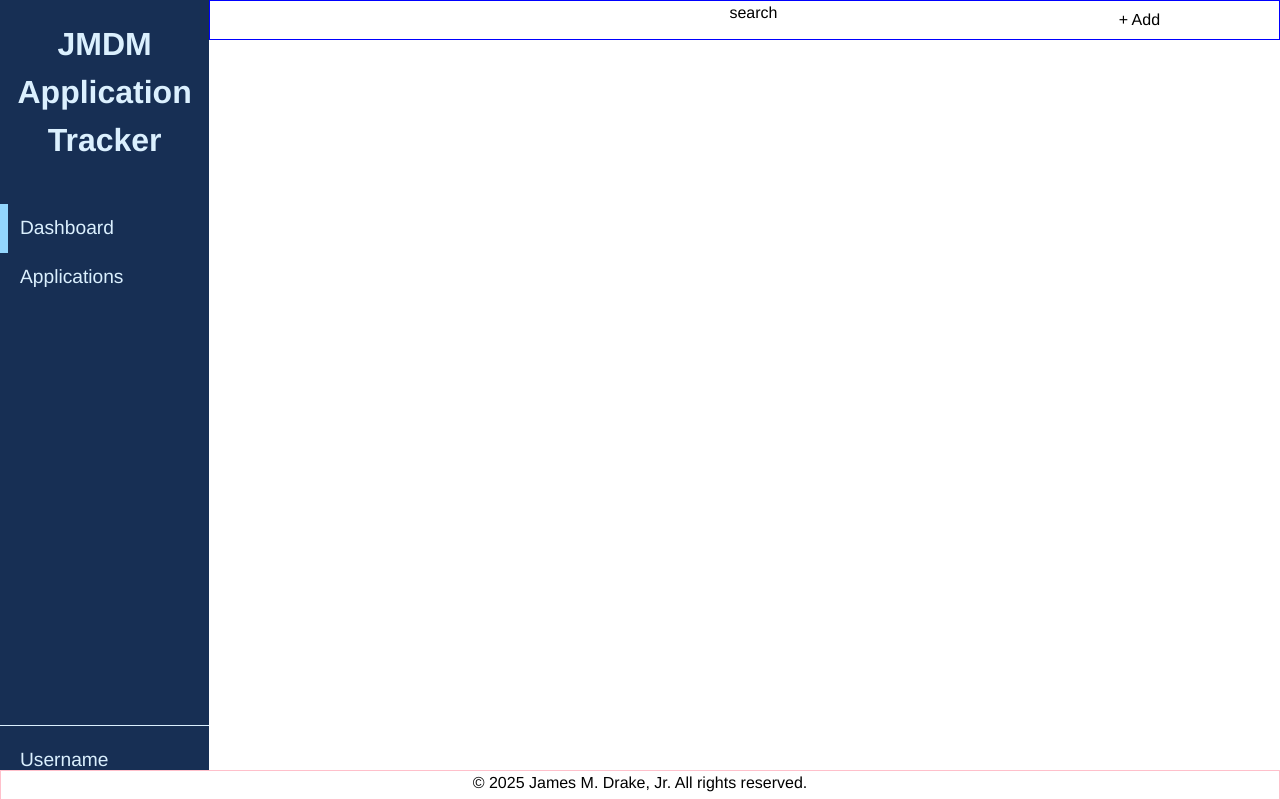
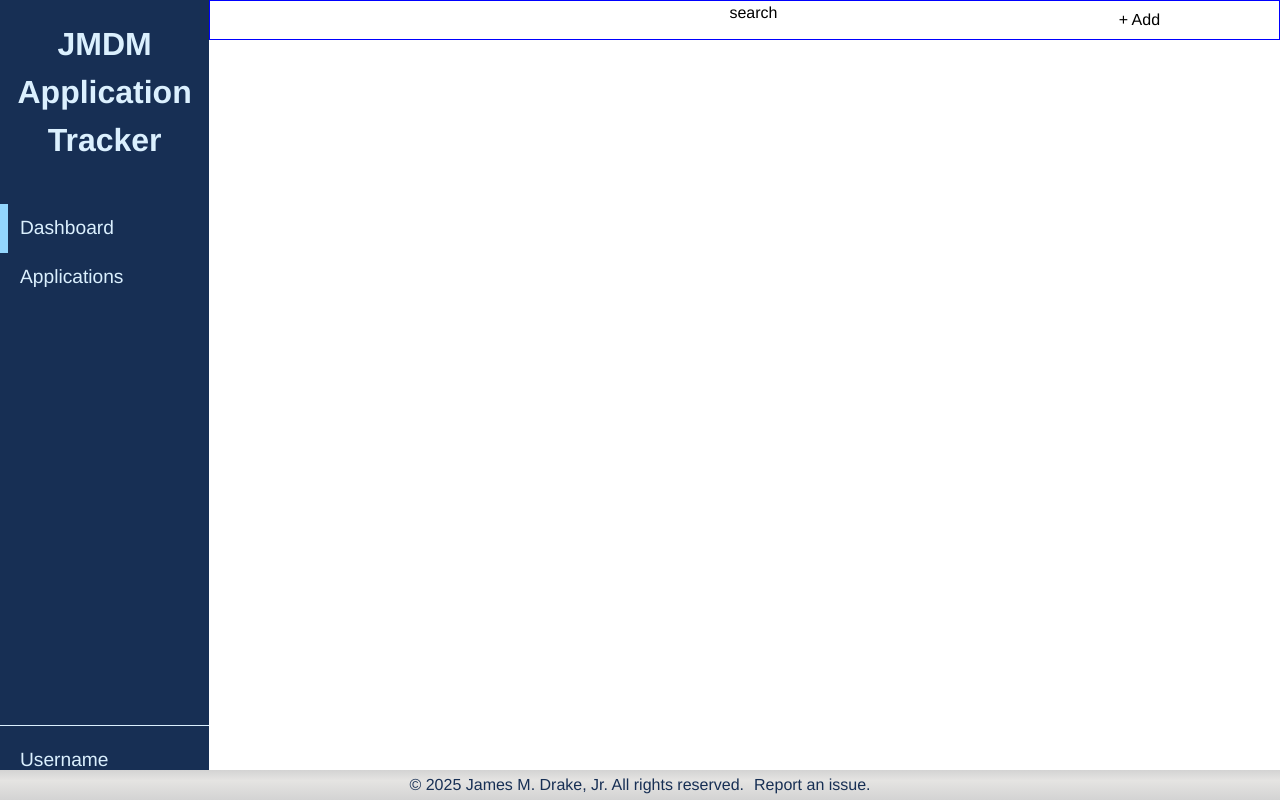
Before and after one commit to psilentrain1/jmdm-apps-application_tracker, a React (Vite) app: page / in a window 1280 px wide. Built offline with nearby package versions, Linux system fonts and the light colour scheme.

Commit message:
feat: styled footer

```diff
--- a/src/components/Footer.tsx
+++ b/src/components/Footer.tsx
@@ -1,7 +1,14 @@
 export function Footer() {
+  const date = new Date();
+
   return (
     <>
-      <footer>&copy; 2025 James M. Drake, Jr. All rights reserved.</footer>
+      <footer>
+        <span>&copy; {date.getFullYear()} James M. Drake, Jr. All rights reserved.</span>
+        <a href="https://github.com/psilentrain1/jmdm-apps-application_tracker/issues" target="_blank">
+          Report an issue.
+        </a>
+      </footer>
     </>
   );
 }
--- a/src/style.css
+++ b/src/style.css
@@ -15,6 +15,13 @@
   --clr-primary-800: #1e57af;
   --clr-primary-900: #1e4b8a;
   --clr-primary-950: #172f54;
+
+  --clr-secondary-100: #e5e4e2;
+  --clr-secondary-200: #d3d3d3;
+  --clr-secondary-300: #c0c0c0;
+  --clr-secondary-500: #848884;
+  --clr-secondary-600: #808080;
+  --clr-secondary-900: #36454f;
 
   --txt-white: var(--clr-primary-100);
   --txt-black: var(--clr-primary-950);
@@ -121,11 +128,25 @@ header {
   padding: 20px 50px;
 }
 
+/* footer */
 footer {
   position: fixed;
+  display: flex;
+  flex-direction: row;
+  justify-content: center;
+  align-items: center;
   width: 100vw;
   height: 30px;
   bottom: 0;
-  text-align: center;
-  border: 1px solid pink;
+  background-image: linear-gradient(var(--clr-secondary-200) 0%, var(--clr-secondary-100) 35%, var(--clr-secondary-200) 100%);
+  color: var(--txt-black);
 }
+
+footer a {
+  color: var(--txt-black);
+  padding-left: 10px;
+}
+
+footer a:hover {
+  color: var(--clr-primary-900);
+}
```
